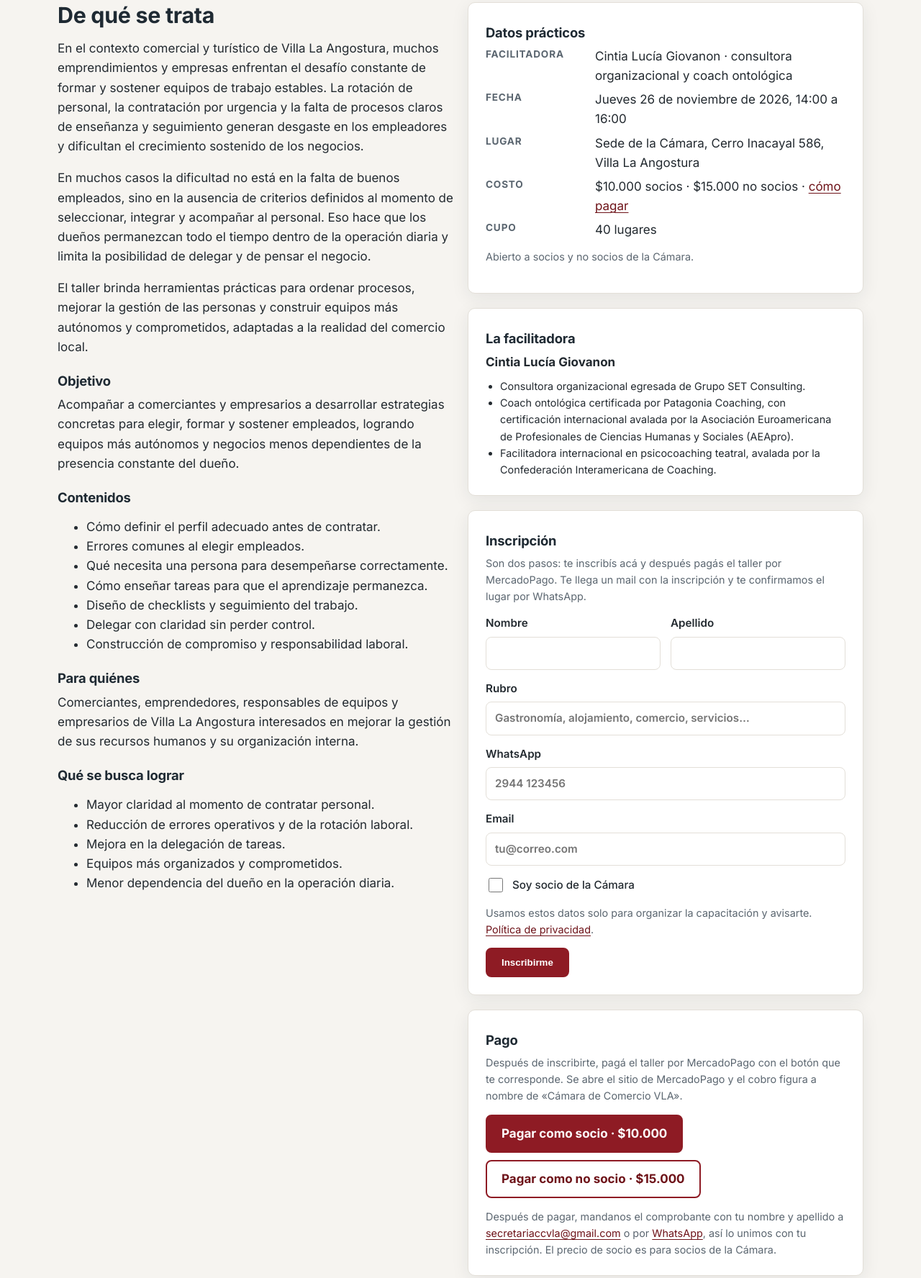
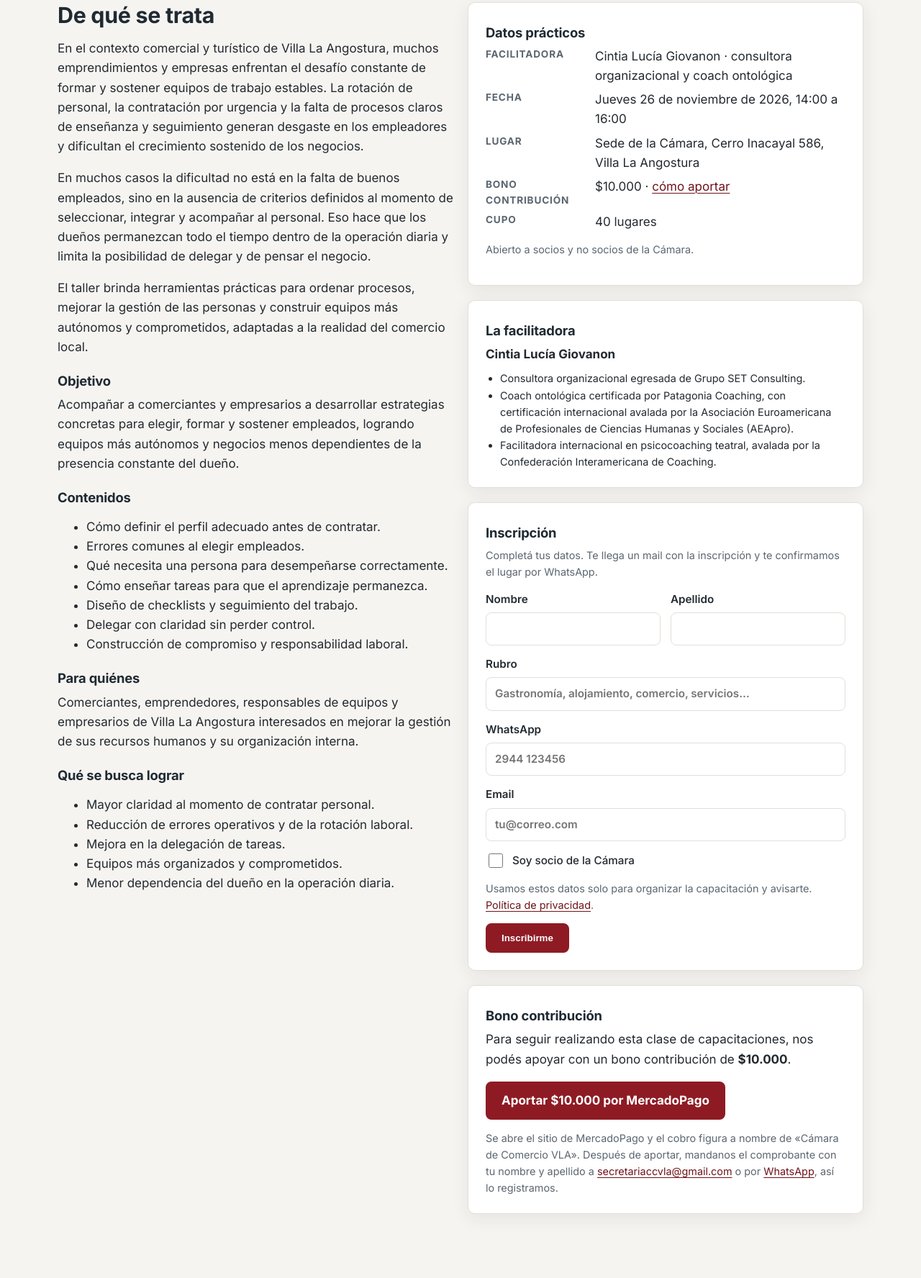
Before and after one commit to josepitisuarez/camaravla-web, a plain HTML site: page capacitaciones/equipos-que-funcionan.html in a window 1280 px wide. Shown: the part 1009-2785 px from the top of the page at 72% size. Drawn offline with Linux system fonts and the light colour scheme; no server answers.

Commit message:
Taller del 26/11: bono contribución general de $10.000 en lugar de dos precios; un solo link de MercadoPago
Co-Authored-By: Claude Fable 5.2 <noreply@anthropic.com>

```diff
--- a/assets/js/capacitaciones.js
+++ b/assets/js/capacitaciones.js
@@ -2,9 +2,8 @@
    inscripción está abierta) se leen del sistema de gestión de la Cámara, así la
    secretaría los completa desde el panel sin tocar el sitio. El formulario se
    envía al mismo sistema; acá no se guarda nada.
-   Capacitación paga: si el formulario trae data-pago-socio y data-pago-no-socio
-   (links de pago de MercadoPago de la Cámara), al terminar de inscribirse se
-   muestra el que corresponde según la casilla "Soy socio". */
+   Bono contribución: si el formulario trae data-bono (link de pago de MercadoPago
+   de la Cámara), al terminar de inscribirse se invita a aportar con ese link. */
 (function () {
   const esLocal = /^(localhost|127\.0\.0\.1)$/.test(location.hostname);
   const API = esLocal ? "http://localhost:3000" : "https://gestion.camaravla.org.ar";
@@ -67,10 +66,9 @@
       });
       const cuerpo = await r.json().catch(() => ({}));
       if (r.ok && cuerpo.ok) {
-        const esSocio = datos.get("es_socio") === "1";
-        const enlacePago = form.getAttribute(esSocio ? "data-pago-socio" : "data-pago-no-socio");
-        const pago = enlacePago
-          ? '<strong>Falta el pago:</strong> <a href="' + escapar(enlacePago) + '" target="_blank" rel="noopener">pagar por MercadoPago como ' + (esSocio ? "socio" : "no socio") + " →</a>. Después mandanos el comprobante a secretariaccvla@gmail.com. "
+        const bono = form.getAttribute("data-bono");
+        const pago = bono
+          ? 'Para seguir realizando esta clase de capacitaciones, nos podés apoyar con un bono contribución: <a href="' + escapar(bono) + '" target="_blank" rel="noopener"><strong>aportar por MercadoPago →</strong></a>. '
           : "";
         form.reset();
         mostrar("ok", "<strong>Inscripción recibida.</strong> " + (cuerpo.confirmacion_enviada ? "Te mandamos un mail con los datos. " : "") + pago + "Te vamos a confirmar el lugar por WhatsApp. Si tenés dudas, escribinos a secretariaccvla@gmail.com.");
--- a/capacitaciones/equipos-que-funcionan.html
+++ b/capacitaciones/equipos-que-funcionan.html
@@ -5,7 +5,7 @@
   <meta name="viewport" content="width=device-width, initial-scale=1">
   <meta name="theme-color" content="#8e1b24">
   <title>Taller: El problema no es el empleado, es cómo lo elegimos — Cámara de Comercio, Turismo, Industria y Producción de Villa La Angostura</title>
-  <meta name="description" content="Taller presencial, jueves 26 de noviembre de 2026 de 14 a 16 hs en la sede de la Cámara, a cargo de Cintia Lucía Giovanon: cómo elegir, formar y sostener empleados para armar equipos que funcionen. Inscripción y pago en línea.">
+  <meta name="description" content="Taller presencial, jueves 26 de noviembre de 2026 de 14 a 16 hs en la sede de la Cámara, a cargo de Cintia Lucía Giovanon: cómo elegir, formar y sostener empleados para armar equipos que funcionen. Inscripción en línea.">
   <link rel="canonical" href="https://camaravla.org.ar/capacitaciones/equipos-que-funcionan">
   <meta property="og:type" content="website">
   <meta property="og:site_name" content="Cámara de Comercio, Turismo, Industria y Producción de Villa La Angostura">
@@ -76,7 +76,7 @@
               <dt>Facilitadora</dt><dd data-campo="docente">Cintia Lucía Giovanon · consultora organizacional y coach ontológica</dd>
               <dt>Fecha</dt><dd data-campo="fechas">Jueves 26 de noviembre de 2026, 14:00 a 16:00</dd>
               <dt>Lugar</dt><dd data-campo="lugar">Sede de la Cámara, Cerro Inacayal 586, Villa La Angostura</dd>
-              <dt>Costo</dt><dd>$10.000 socios · $15.000 no socios · <a href="#pago">cómo pagar</a></dd>
+              <dt>Bono contribución</dt><dd>$10.000 · <a href="#pago">cómo aportar</a></dd>
               <dt>Cupo</dt><dd data-campo="cupo">40 lugares</dd>
             </dl>
             <p class="chico suave" style="margin-top:12px">Abierto a socios y no socios de la Cámara.</p>
@@ -94,8 +94,8 @@
 
           <div class="tarjeta" id="inscripcion" style="margin-top:20px">
             <h3>Inscripción</h3>
-            <p class="suave chico">Son dos pasos: te inscribís acá y después pagás el taller por MercadoPago. Te llega un mail con la inscripción y te confirmamos el lugar por WhatsApp.</p>
-            <form class="formulario" id="form-inscripcion" data-capacitacion="equipos-que-funcionan-2026-11" data-pago-socio="https://www.mercadopago.com.ar/checkout/v1/redirect?pref_id=234057076-3fce6dad-98fb-42b9-b9f9-28e20185d31b" data-pago-no-socio="https://www.mercadopago.com.ar/checkout/v1/redirect?pref_id=234057076-c14b35f9-fc57-4e77-b962-5ce334dab426" novalidate>
+            <p class="suave chico">Completá tus datos. Te llega un mail con la inscripción y te confirmamos el lugar por WhatsApp.</p>
+            <form class="formulario" id="form-inscripcion" data-capacitacion="equipos-que-funcionan-2026-11" data-bono="https://www.mercadopago.com.ar/checkout/v1/redirect?pref_id=234057076-3fce6dad-98fb-42b9-b9f9-28e20185d31b" novalidate>
               <div class="fila-2">
                 <label>Nombre <input type="text" name="nombre" required maxlength="80" autocomplete="given-name"></label>
                 <label>Apellido <input type="text" name="apellido" required maxlength="80" autocomplete="family-name"></label>
@@ -113,13 +113,10 @@
           </div>
 
           <div class="tarjeta" id="pago" style="margin-top:20px">
-            <h3>Pago</h3>
-            <p class="suave chico">Después de inscribirte, pagá el taller por MercadoPago con el botón que te corresponde. Se abre el sitio de MercadoPago y el cobro figura a nombre de «Cámara de Comercio VLA».</p>
-            <p style="display:flex; flex-wrap:wrap; gap:10px; margin:0 0 14px">
-              <a class="boton" href="https://www.mercadopago.com.ar/checkout/v1/redirect?pref_id=234057076-3fce6dad-98fb-42b9-b9f9-28e20185d31b" target="_blank" rel="noopener">Pagar como socio · $10.000</a>
-              <a class="boton boton--fantasma" href="https://www.mercadopago.com.ar/checkout/v1/redirect?pref_id=234057076-c14b35f9-fc57-4e77-b962-5ce334dab426" target="_blank" rel="noopener">Pagar como no socio · $15.000</a>
-            </p>
-            <p class="chico suave" style="margin:0">Después de pagar, mandanos el comprobante con tu nombre y apellido a <a href="mailto:secretariaccvla@gmail.com">secretariaccvla@gmail.com</a> o por <a href="../contacto">WhatsApp</a>, así lo unimos con tu inscripción. El precio de socio es para socios de la Cámara.</p>
+            <h3>Bono contribución</h3>
+            <p>Para seguir realizando esta clase de capacitaciones, nos podés apoyar con un bono contribución de <strong>$10.000</strong>.</p>
+            <p style="margin:0 0 14px"><a class="boton" href="https://www.mercadopago.com.ar/checkout/v1/redirect?pref_id=234057076-3fce6dad-98fb-42b9-b9f9-28e20185d31b" target="_blank" rel="noopener">Aportar $10.000 por MercadoPago</a></p>
+            <p class="chico suave" style="margin:0">Se abre el sitio de MercadoPago y el cobro figura a nombre de «Cámara de Comercio VLA». Después de aportar, mandanos el comprobante con tu nombre y apellido a <a href="mailto:secretariaccvla@gmail.com">secretariaccvla@gmail.com</a> o por <a href="../contacto">WhatsApp</a>, así lo registramos.</p>
           </div>
         </div>
       </div>
@@ -129,6 +126,6 @@
 
 <div data-pie></div>
 <script src="../assets/js/sitio.js"></script>
-<script src="../assets/js/capacitaciones.js?v=2"></script>
+<script src="../assets/js/capacitaciones.js?v=3"></script>
 </body>
 </html>
```
Also changed, not shown: capacitaciones.html (+1 -1 lines), 1 other file.
